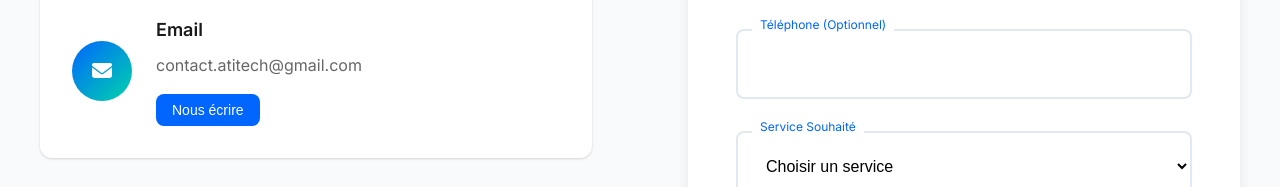
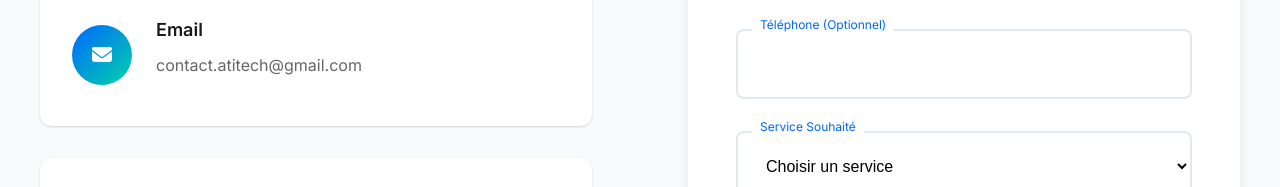
Before and after one commit to Ludododo22/atitech-gabon, a website: page index.html in a window 1280 px wide. Shown: the part 3560-3747 px from the top of the page. Drawn offline with Linux system fonts and the light colour scheme; animation ran at ten frames a second.

Commit message:
Update index.html

```diff
--- a/index.html
+++ b/index.html
@@ -356,7 +356,7 @@
             <div class="contact-details">
               <h4>Email</h4>
               <p>contact.atitech@gmail.com</p>
-              <button class="contact-action" data-action="email">Nous écrire</button>
+              <!--<button class="contact-action" data-action="email">Nous écrire</button>  -->
             </div>
           </div>
 
```
